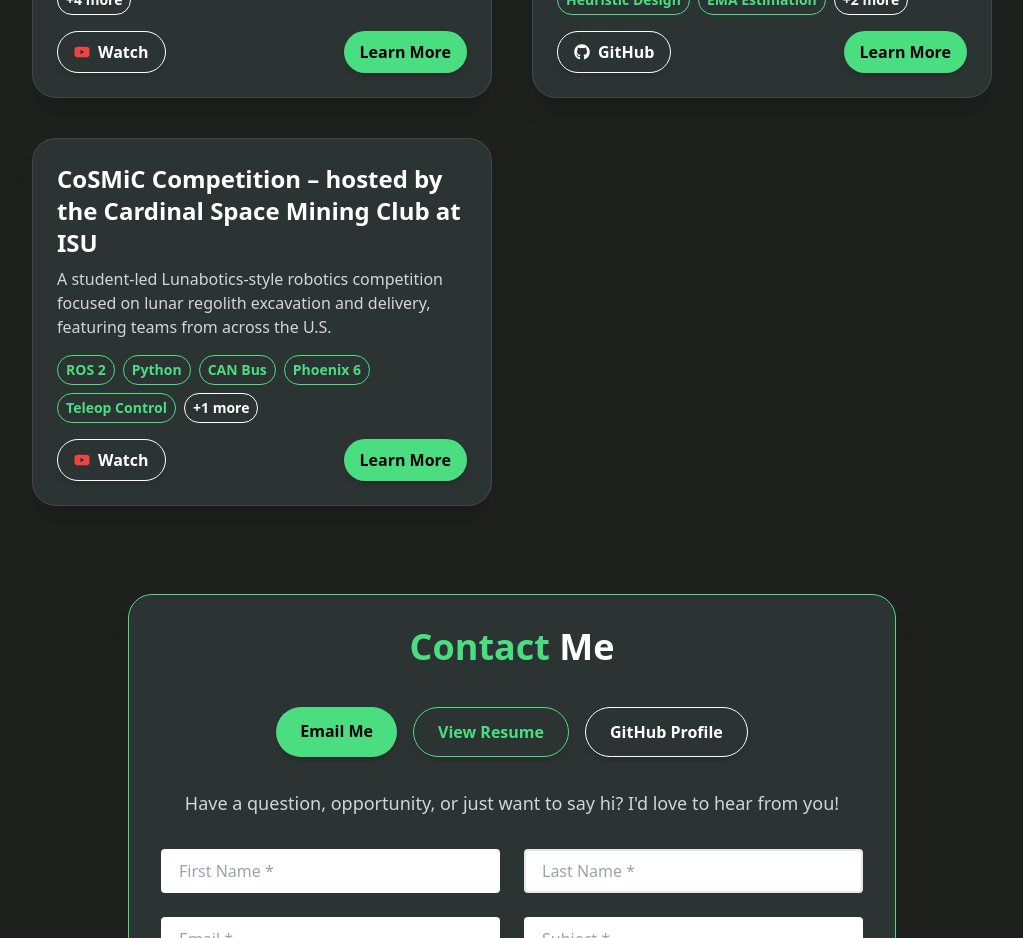
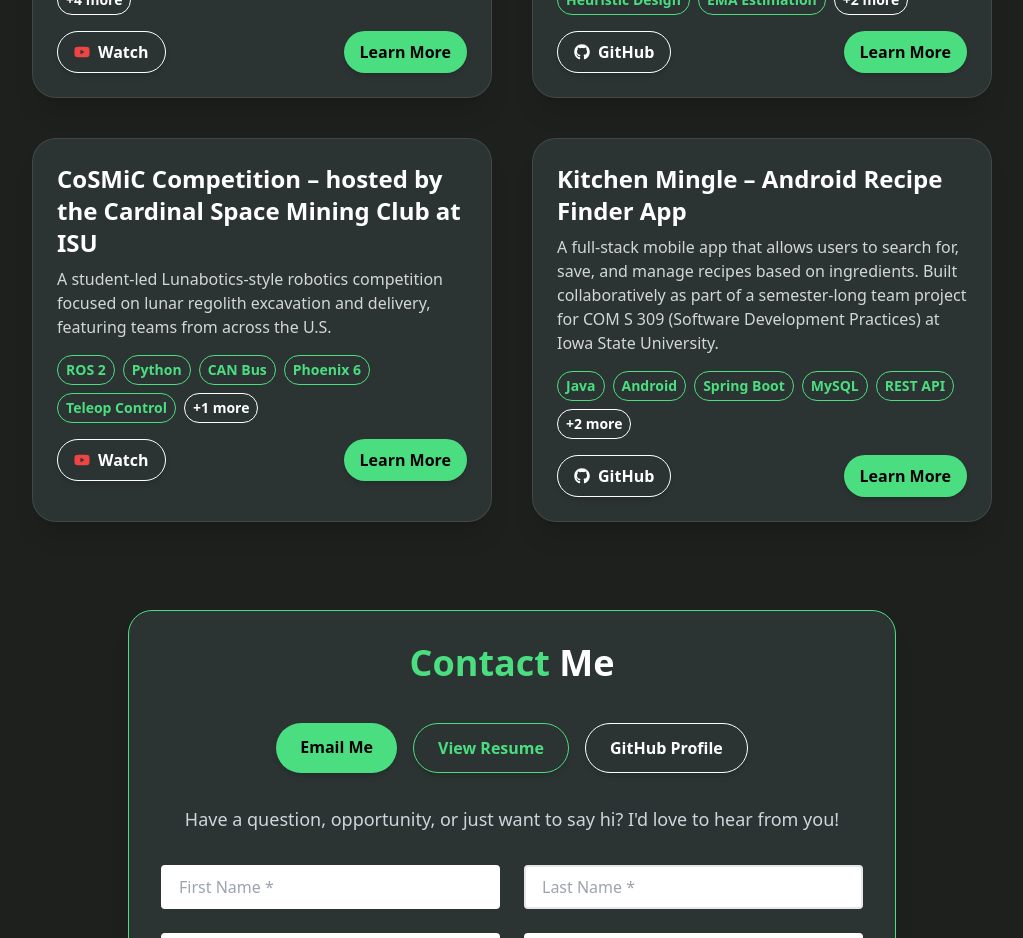
Before and after one commit to jhsotoglz/web-portfolio, a React (Vite) app: page / in a window 1280 px wide. Shown: the part 1560-2498 px from the top of the page, without its empty margins (128-1151 px from the left). Built offline with nearby package versions, Linux system fonts and the light colour scheme.

Commit message:
4th Project Details added

```diff
--- a/src/data/projectData.ts
+++ b/src/data/projectData.ts
@@ -62,8 +62,8 @@ export const projects: Project[] = [
               contributed to the Kafka-based real-time telemetry system, which filters, transforms, and emits live data through
               WebSocket connections.\n\n
 
-              The system implements full CRUD API endpoints for widget management, allowing users to create, read, update, and delete
-              widget configurations. These routes are secured using Firebase token authentication and persist data in Firestore.
+              The system implements a full set of RESTful API endpoints for widget management, allowing users to create, read, update,
+              and delete widget configurations. These routes are secured using Firebase token authentication and persist data in Firestore.
               Real-time updates ensure seamless dashboard integration and immediate feedback when working with live telemetry data.`,
     pdfs: [
       { name: "IRP Presentation", url: GridAIPresentation },
@@ -117,7 +117,8 @@ export const projects: Project[] = [
   },
   {
     title: "CoSMiC Competition – hosted by the Cardinal Space Mining Club at ISU",
-    description: "A student-led Lunabotics-style robotics competition focused on lunar regolith excavation and delivery, featuring teams from across the U.S.",
+    description: `A student-led Lunabotics-style robotics competition focused on lunar regolith excavation and delivery,
+                  featuring teams from across the U.S.`,
     tech: ["ROS 2", "Python", "CAN Bus", "Phoenix 6", "Teleop Control", "Autonomous Navigation"],
     link: undefined,
     youtubeLinks: [
@@ -130,7 +131,8 @@ export const projects: Project[] = [
               Lunabotics-style competition.\n\n
 
               Hosted from May 21–24, the event brought together student teams from across the U.S. to compete with autonomous and
-              teleoperated robots in a simulated lunar arena, with goals including regolith excavation, delivery, and autonomous navigation.\n\n
+              teleoperated robots in a simulated lunar arena, with goals including regolith excavation, delivery, and
+              autonomous navigation.\n\n
 
               I was part of the Controls Team and Motors Subteam, where I helped implement and test the robot's drivetrain system using
               Phoenix 6 motor controllers, CAN bus communication, and ROS 2. We integrated joystick-based teleoperation
@@ -145,5 +147,35 @@ export const projects: Project[] = [
               systems integration.`,
     pdfs: [],
     images: [LanceBot, COSMIC_Photo1, COSMIC_Photo2, COSMIC_Photo3]
+  },
+  {
+    title: "Kitchen Mingle – Android Recipe Finder App",
+    description: "A full-stack mobile app that allows users to search for, save, and manage recipes based on ingredients. Built collaboratively as part of a semester-long team project for COM S 309 (Software Development Practices) at Iowa State University.",
+    tech: ["Java", "Android", "Spring Boot", "MySQL", "REST API", "Agile", "CI/CD"],
+    link: "https://github.com/jhsotoglz/KitchenMingle_AndroidApp",
+    youtubeLinks: [],
+    details: `As part of the Kitchen Mingle team, I worked primarily on the backend, designing and implementing RESTful APIs
+              using Spring Boot and structuring the MySQL database to store recipes, ingredients, and user data. I also supported
+              the frontend team by integrating API endpoints with the Android interface and helping debug UI-to-backend communication issues.\n\n
+
+              This project was developed as part of COM S 309: Software Development Practices, a course designed to simulate
+              real-world industry environments. The class emphasized agile collaboration, requirement gathering, and end-to-end software
+              delivery.\n\n
+
+              Key features:\n\n
+              - Ingredient-based recipe search using external APIs\n\n
+              - User authentication, recipe saving, and persistent storage\n\n
+              - MySQL schema design with proper relational mapping and query optimization\n\n
+              - Client-server architecture following REST principles\n\n
+              - Weekly scrum meetings, peer accountability, and formal documentation of the software lifecycle (requirements,
+                design, testing, and ethics)\n\n
+
+              The project strengthened my skills in team-based development, communication across roles, and managing both backend
+              logic and frontend integration.`,
+    pdfs: [],
+    images: []
   }
+
+
+
 ];
```
